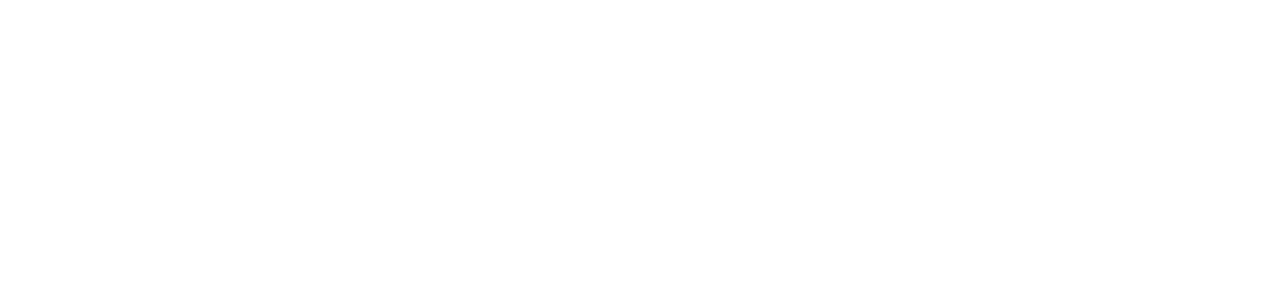
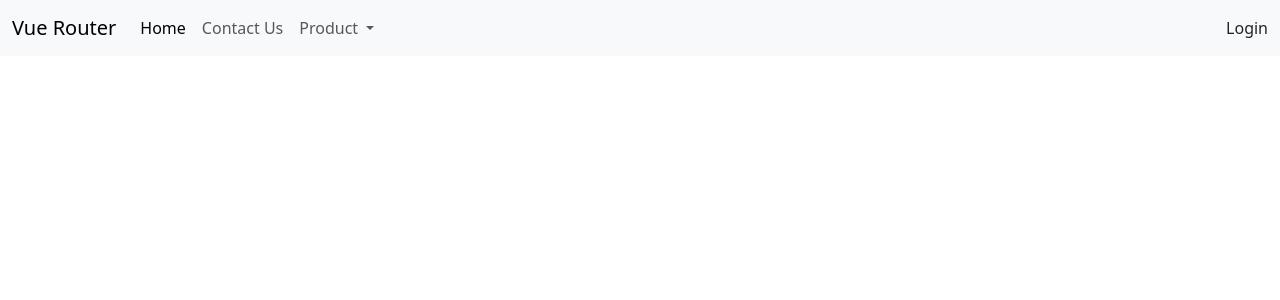
Before and after one commit to TAYYAB-BUKC/Vue3-Fundamentals, a Vue app in the folder routers/vue-router/: page /home in a window 1280 px wide. Before the commit this address had no page. Shown: the top 300 px of the page. Built offline with nearby package versions, Linux system fonts and the light colour scheme.

Commit message:
Header template added and rendered in App component.

```diff
--- a/routers/vue-router/src/App.vue
+++ b/routers/vue-router/src/App.vue
@@ -2,8 +2,10 @@
 </style>
 
 <template>
+  <Header></Header>
   <router-view></router-view>
 </template>
 
 <script setup>
+import Header from './components/layout/header.vue';
 </script>
--- a/routers/vue-router/src/components/layout/header.vue
+++ b/routers/vue-router/src/components/layout/header.vue
@@ -1,3 +1,32 @@
 <template>
-    <h1>Header</h1>
+    <nav class="navbar navbar-expand-lg bg-body-tertiary">
+      <div class="container-fluid">
+        <a class="navbar-brand" href="/">Vue Router</a>
+        <button class="navbar-toggler" type="button" data-bs-toggle="collapse" data-bs-target="#navbarSupportedContent" aria-controls="navbarSupportedContent" aria-expanded="false" aria-label="Toggle navigation">
+          <span class="navbar-toggler-icon"></span>
+        </button>
+        <div class="collapse navbar-collapse" id="navbarSupportedContent">
+          <ul class="navbar-nav me-auto mb-2 mb-lg-0">
+            <li class="nav-item">
+              <a class="nav-link active" aria-current="page" href="#">Home</a>
+            </li>
+            <li class="nav-item">
+              <a class="nav-link" href="#">Contact Us</a>
+            </li>
+            <li class="nav-item dropdown">
+              <a class="nav-link dropdown-toggle" href="#" role="button" data-bs-toggle="dropdown" aria-expanded="false">
+                Product
+              </a>
+              <ul class="dropdown-menu">
+                <li><a class="dropdown-item" href="#">List</a></li>
+                <li><a class="dropdown-item" href="#">Details</a></li>
+              </ul>
+            </li>
+          </ul>
+          <form class="d-flex">
+            <a class="nav-link" href="#">Login</a>
+          </form>
+        </div>
+      </div>
+    </nav>
 </template>
```
